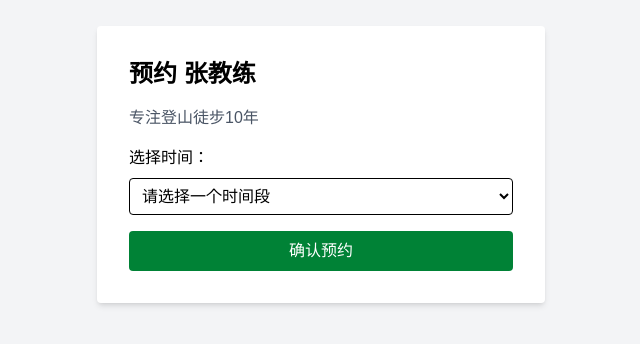
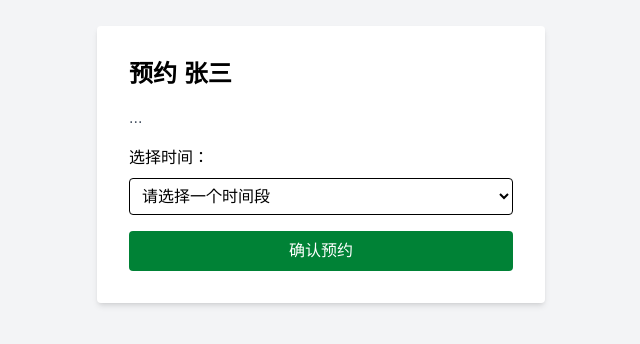
Before and after one commit to XL-Green/xl-green-sport, a Next.js app: page /coaches/1 in a window 1280 px wide. Shown: the part 236-580 px from the top of the page, without its empty margins (319-959 px from the left). Built offline with nearby package versions, Linux system fonts and the light colour scheme; sample sign-in values are in the browser's storage.

Commit message:
Fix coachData type for deployment

```diff
--- a/app/coaches/[id]/page.tsx
+++ b/app/coaches/[id]/page.tsx
@@ -2,11 +2,12 @@
 import React, { useEffect, useState } from 'react';
 import { useParams, useRouter } from 'next/navigation';
 
-const coachData = {
-  1: { name: '张教练', bio: '专注登山徒步10年', price: 200 },
-  2: { name: '李教练', bio: '滑雪教练，经验丰富', price: 180 },
-  3: { name: '王教练', bio: '专业攀岩与高空挑战导师', price: 220 }
+const coachData: Record<number, { name: string; bio: string; price: number }> = {
+  1: { name: '张三', bio: '...', price: 100 },
+  2: { name: '李四', bio: '...', price: 120 },
+  3: { name: '王五', bio: '...', price: 150 }
 };
+
 
 export default function CoachBookingPage() {
   const { id } = useParams();
```
